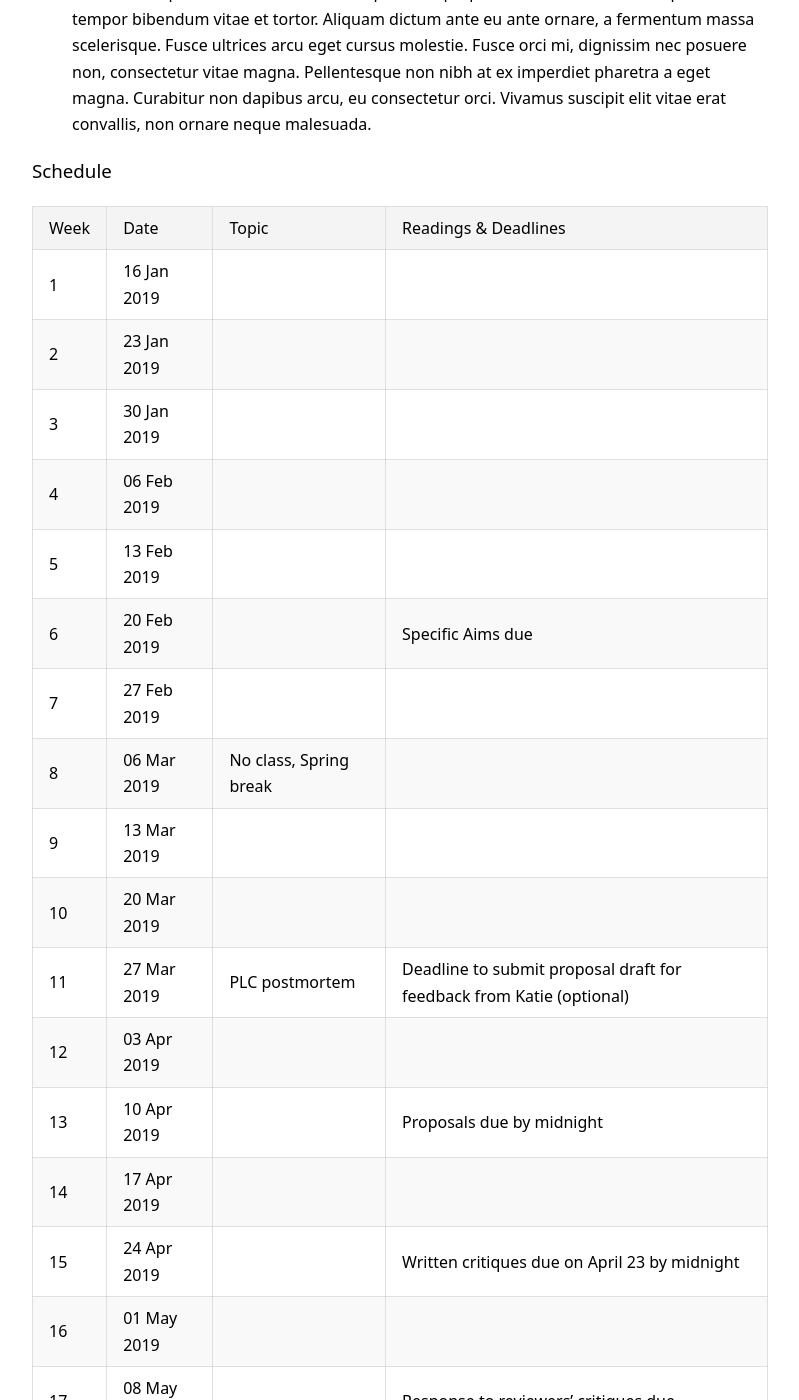
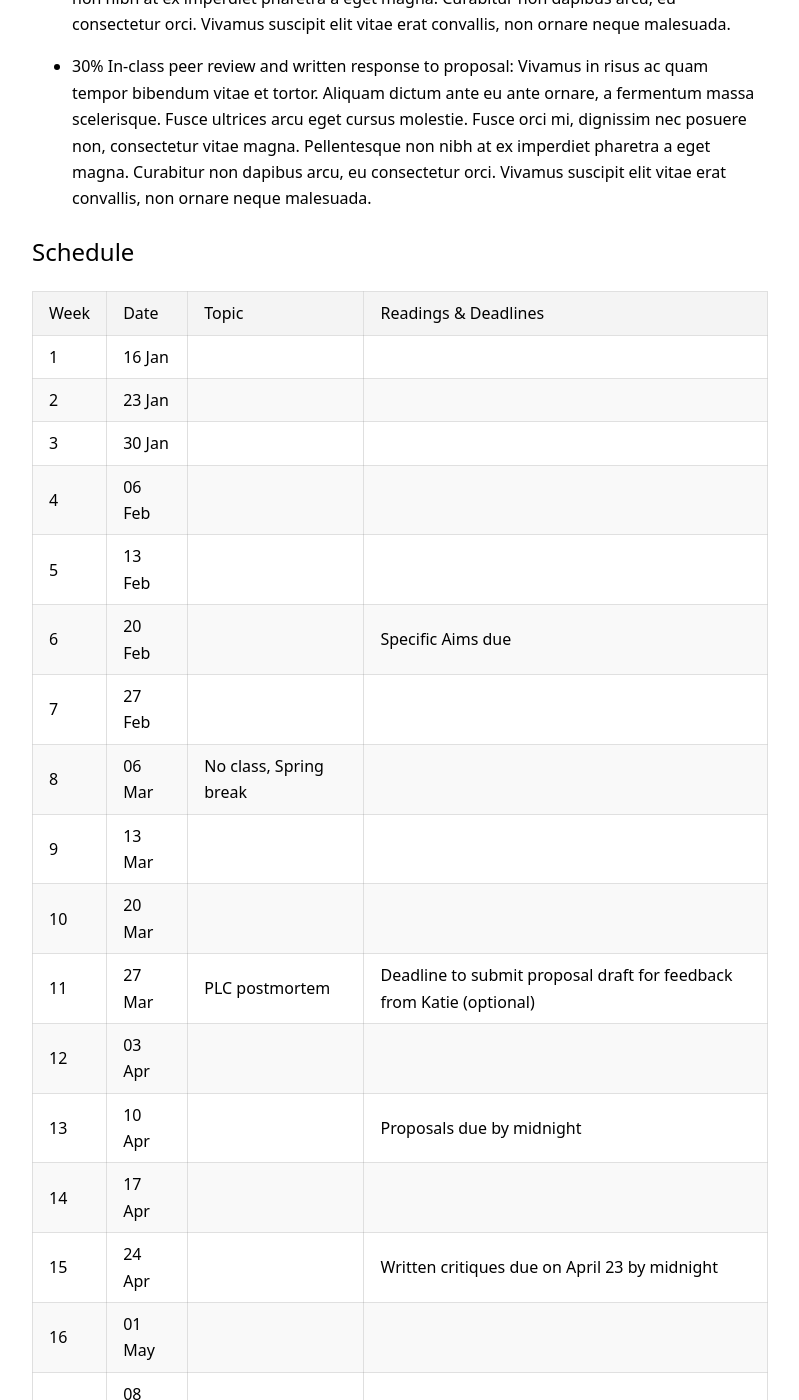
Before and after one commit to kschuler/ling001, a Jekyll site: the page built from index.md, in a window 1280 px wide and 1400 px high, scrolled down 1246 px. Shown: the whole window, without its empty margins (240-1039 px from the left). Built offline with Jekyll 4.4.1, drawn with Linux system fonts in a browser that asks for light colours; some of the changed text lies outside the part shown.

Commit message:
Update index.md

```diff
--- a/index.md
+++ b/index.md
@@ -25,31 +25,30 @@ Phasellus tristique, lectus pretium accumsan venenatis, lectus justo aliquam tel
 
 * **30% In-class peer review and written response to proposal**: Vivamus in risus ac quam tempor bibendum vitae et tortor. Aliquam dictum ante eu ante ornare, a fermentum massa scelerisque. Fusce ultrices arcu eget cursus molestie. Fusce orci mi, dignissim nec posuere non, consectetur vitae magna. Pellentesque non nibh at ex imperdiet pharetra a eget magna. Curabitur non dapibus arcu, eu consectetur orci. Vivamus suscipit elit vitae erat convallis, non ornare neque malesuada.
 
-### Schedule
+## Schedule
 
 Week | Date | Topic | Readings & **Deadlines**
 --- | --- | --- | ---
-1 | 16 Jan 2019 |  |
-2 | 23 Jan 2019 |  |
-3 | 30 Jan 2019 |  |
-4 | 06 Feb 2019 |  |
-5 | 13 Feb 2019 |  |
-6 | 20 Feb 2019 |  | **Specific Aims due**
-7 | 27 Feb 2019 |  |
-8 | 06 Mar 2019 | No class, Spring break |
-9 | 13 Mar 2019 |  |
-10 | 20 Mar 2019 |  |
-11 | 27 Mar 2019 | PLC postmortem | **Deadline to submit proposal draft for feedback from Katie (optional)**
-12 | 03 Apr 2019 |  |
-13 | 10 Apr 2019 |  | **Proposals due by midnight**
-14 | 17 Apr 2019 |  |
-15 | 24 Apr 2019 |  | **Written critiques due on April 23 by midnight**
-16 | 01 May 2019 |  |
-17 | 08 May 2019 |  | **Response to reviewers' critiques due**
+1 | 16 Jan |  |
+2 | 23 Jan |  |
+3 | 30 Jan |  |
+4 | 06 Feb |  |
+5 | 13 Feb |  |
+6 | 20 Feb |  | **Specific Aims due**
+7 | 27 Feb |  |
+8 | 06 Mar | No class, Spring break |
+9 | 13 Mar |  |
+10 | 20 Mar |  |
+11 | 27 Mar | PLC postmortem | **Deadline to submit proposal draft for feedback from Katie (optional)**
+12 | 03 Apr |  |
+13 | 10 Apr |  | **Proposals due by midnight**
+14 | 17 Apr |  |
+15 | 24 Apr |  | **Written critiques due on April 23 by midnight**
+16 | 01 May |  |
+17 | 08 May |  | **Response to reviewers' critiques due**
 
 
-
-### Policies
+## Policies
 
 Lorem ipsum dolor sit amet, consectetur adipiscing elit. Pellentesque maximus turpis at imperdiet viverra. Etiam ornare mattis ipsum at rhoncus. Aenean eu vehicula massa. Etiam sit amet lacinia risus, vel vehicula nunc. Vivamus velit ex, feugiat non metus ac, blandit tempor tortor. In et commodo dolor. Donec pharetra neque lectus, quis vestibulum dui porttitor eu. Aliquam non ipsum sed risus tincidunt semper at sed lorem. Donec quis accumsan erat, nec congue leo.
 
```
Also changed, not shown: other parts of index.md (+14 -4 lines).
